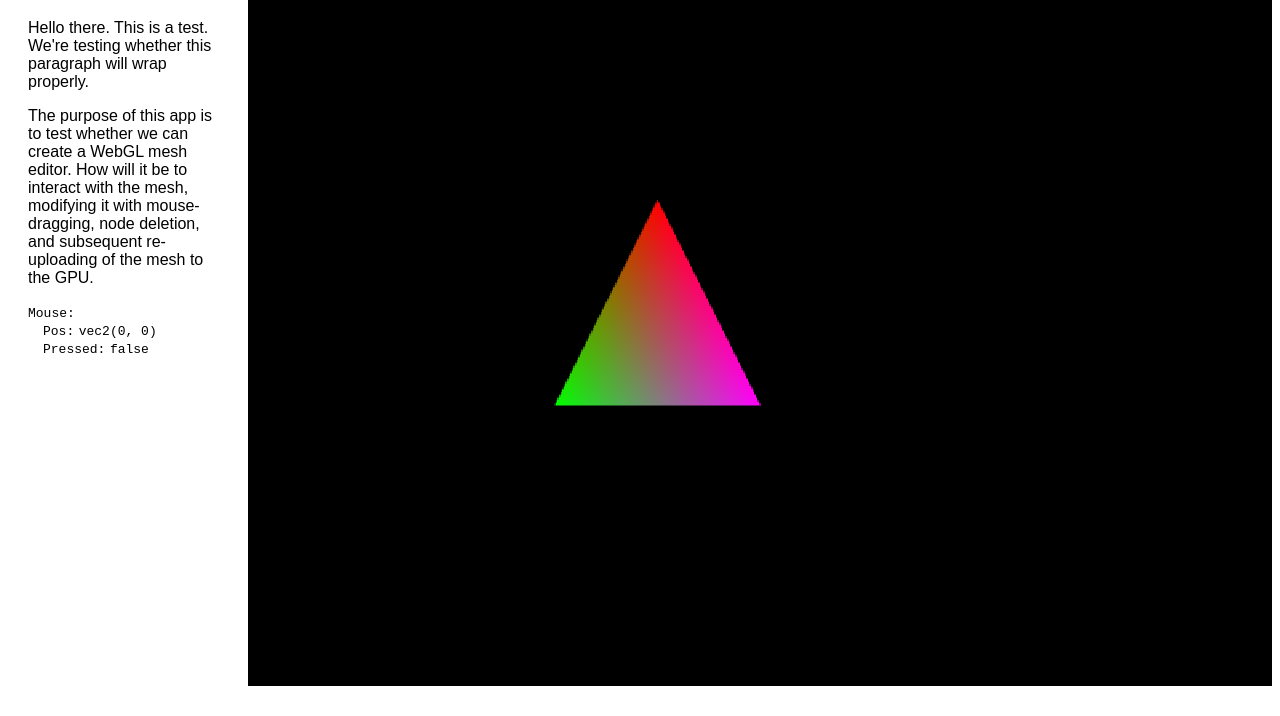
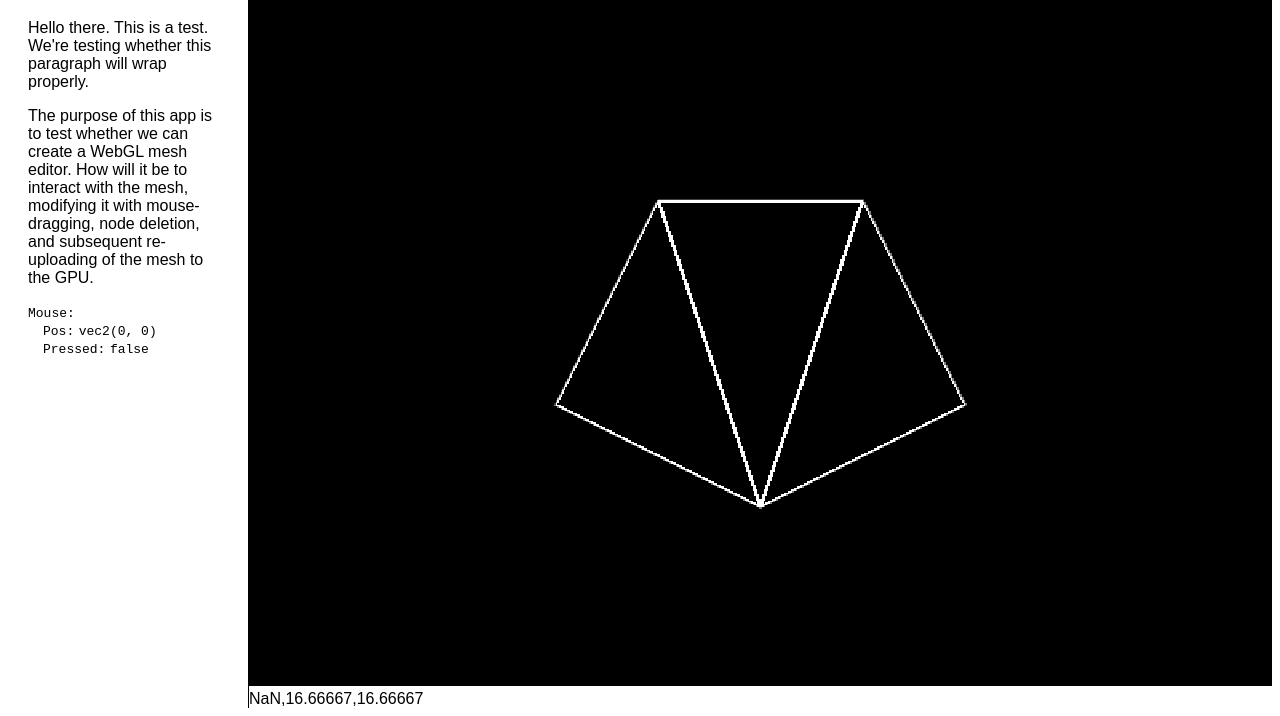
Before and after one commit to SimenLK/js-mesh-editor, a website built with Vite: page index.html in a window 1280 px wide. Shown: the part 89-805 px from the top of the page. Built offline with nearby package versions, Linux system fonts and the light colour scheme.

Commit message:
feat: Add wireframe rendering

```diff
--- a/draw-scene.js
+++ b/draw-scene.js
@@ -21,7 +21,7 @@ function set_pos_attribute(gl, program_info, buffers) {
 }
 
 function set_color_attribute(gl, program_info, buffers) {
-  const num_components = 3;
+  const num_components = 4;
   const type = gl.FLOAT;
   const normalize = false;
   const stride = 0;
@@ -36,8 +36,27 @@ function set_color_attribute(gl, program_info, buffers) {
     stride,
     offset,
   );
+  gl.enableVertexAttribArray(program_info.attrib_locations.vertex_color);
+}
 
-  gl.enableVertexAttribArray(program_info.attrib_locations.vertex_color);
+function set_barycentric_attribute(gl, program_info, buffers) {
+  const num_components = 3;
+  const type = gl.FLOAT;
+  const normalize = false;
+  const stride = 0;
+  const offset = 0;
+
+  gl.bindBuffer(gl.ARRAY_BUFFER, buffers.barycentric);
+  gl.vertexAttribPointer(
+    program_info.attrib_locations.vertex_barycentric,
+    num_components,
+    type,
+    normalize,
+    stride,
+    offset,
+  );
+
+  gl.enableVertexAttribArray(program_info.attrib_locations.vertex_barycentric);
 }
 
 function draw_scene(state) {
@@ -65,7 +84,8 @@ function draw_scene(state) {
   mat4.perspective(view_to_projection, fov, aspect_ratio, z_near, z_far);
 
   set_pos_attribute(gl, program_info, buffers);
-  set_color_attribute(gl, program_info, buffers);
+  // set_color_attribute(gl, program_info, buffers);
+  set_barycentric_attribute(gl, program_info, buffers);
 
   const model_to_world = mat4.create();
   const world_to_view = mat4.create();
@@ -100,6 +120,8 @@ function draw_scene(state) {
     );
   }
 
+  gl.bindBuffer(gl.ELEMENT_ARRAY_BUFFER, buffers.index);
+
   gl.useProgram(program_info.program);
 
   gl.uniformMatrix4fv(
@@ -121,9 +143,10 @@ function draw_scene(state) {
   );
 
   {
+    const vertex_count = mesh.indices.length;
+    const type = gl.UNSIGNED_SHORT;
     const offset = 0;
-    const vertex_count = 3;
-    gl.drawArrays(gl.TRIANGLES, offset, vertex_count);
+    gl.drawElements(gl.TRIANGLES, vertex_count, type, offset);
   }
 }
 
--- a/index.html
+++ b/index.html
@@ -9,27 +9,32 @@
 
   <script id="vertex-shader" type="x-shader/x-vertex">
     attribute vec4 a_vertexPosition;
-    attribute vec4 a_vertex_color;
+    attribute vec3 a_barycentric;
 
     uniform mat4 u_model_to_world;
     uniform mat4 u_world_to_view;
     uniform mat4 u_view_to_projection;
 
-    varying lowp vec4 v_color;
+    varying lowp vec3 v_barycentric;
 
     void main()
     {
       gl_Position = u_view_to_projection * u_world_to_view * u_model_to_world * a_vertexPosition;
-      v_color = a_vertex_color;
+
+      v_barycentric = a_barycentric;
     }
   </script>
 
   <script id="fragment-shader" type="x-shader/x-fragment">
-    varying lowp vec4 v_color;
+    varying lowp vec3 v_barycentric;
 
     void main()
     {
-      gl_FragColor = v_color;
+      if (v_barycentric.x < 0.01 || v_barycentric.y < 0.01 || v_barycentric.z < 0.01) {
+        gl_FragColor = vec4(1.0, 1.0, 1.0, 1.0);
+      } else {
+        gl_FragColor = vec4(0.0, 0.0, 0.0, 1.0);
+      }
     }
   </script>
 
@@ -58,7 +63,10 @@
     </div>
   </div>
 
-  <canvas id="mesh-editor" width="640" height="480"></canvas>
+  <div class="canvas-container">
+    <canvas id="mesh-editor" width="640" height="480"></canvas>
+    <div id="fps-chart">test</div>
+  </div>
 </main>
 
 </body>
--- a/index.js
+++ b/index.js
@@ -4,6 +4,10 @@ import { init_buffers } from "./init-buffers.js";
 import { draw_scene } from "./draw-scene.js";
 
 console.log("Hello from js");
+
+function sleep(ms) {
+  return new Promise(resolve => setTimeout(resolve, ms));
+}
 
 function load_shader(gl, type, src) {
   const shader = gl.createShader(type);
@@ -45,27 +49,55 @@ function init_shader_program(gl, vertex_shader_src, fragment_shader_src) {
   return program;
 }
 
+function calculate_barycentric(length) {
+}
+
 function create_mesh() {
+  const vertices = [
+    0.0, 1.0,
+    -1.0, -1.0,
+    1.0, -2.0,
+    2.0, 1.0,
+    3.0, -1.0,
+  ];
+  const indices = [
+    0, 1, 2,
+    0, 2, 3,
+    2, 3, 4,
+  ];
+  //const barycentric = calculate_barycentric(vertices.length);
+  const barycentric = [
+    1, 0, 0,
+    0, 1, 0,
+    0, 0, 1,
+    0, 1, 0,
+    1, 0, 0,
+    0, 0, 1,
+    0, 1, 0,
+    1, 0, 0,
+    0, 0, 1,
+  ];
   const mesh = {
     pos: { x: -1.0, y: 1.0 },
     // y axis rotation in radians?
     angle: 0.0,
     // A triangle
-    vertices: [
-      0.0, 1.0,
-      1.0, -1.0,
-      -1.0, -1.0,
-    ],
+    vertices: vertices,
+    barycentric: barycentric,
+    indices: indices,
     colors: [
       1.0, 0.0, 0.0, 1.0, // red
       0.0, 1.0, 0.0, 1.0, // green
       0.0, 0.0, 1.0, 1.0, // blue
+      1.0, 0.0, 1.0, 1.0, // idk
     ],
   };
 
   return mesh;
 }
 
+let fps_chart_elem = document.getElementById("fps-chart");
+let times = [];
 let start_time_s;
 
 const model_rotate_speed = 2.0;
@@ -78,6 +110,15 @@ function step(state, timestamp_ms) {
   const timestamp_s = 0.001 * timestamp_ms;
   const elapsed_s = timestamp_s - start_time_s;
   start_time_s = timestamp_s;
+
+  if (state.frame_count % 100 === 0) {
+    times.push(1000 * elapsed_s);
+    const formatted = times.map((time) => time.toFixed(5));
+    fps_chart_elem.innerText = formatted;
+    if (times.length > 10) {
+      times.shift();
+    }
+  }
 
   let new_pos = mesh.pos;
 
@@ -120,6 +161,8 @@ function step(state, timestamp_ms) {
   // console.debug("Render: timestamp: %i - %i = %i", timestamp, start_time, elapsed);
   draw_scene(state);
 
+  state.frame_count += 1;
+
   requestAnimationFrame((t) => step(state, t));
 }
 
@@ -152,7 +195,8 @@ function main() {
     program: shader_program,
     attrib_locations: {
       vertex_pos: gl.getAttribLocation(shader_program, "a_vertexPosition"),
-      vertex_color: gl.getAttribLocation(shader_program, "a_vertex_color"),
+      // vertex_color: gl.getAttribLocation(shader_program, "a_vertex_color"),
+      vertex_barycentric: gl.getAttribLocation(shader_program, "a_barycentric"),
     },
     uniform_locations: {
       model_to_world: gl.getUniformLocation(shader_program, "u_model_to_world"),
@@ -163,9 +207,10 @@ function main() {
 
   const mesh = create_mesh();
 
-  const buffers = init_buffers(gl, mesh.vertices, mesh.colors);
+  const buffers = init_buffers(gl, mesh.vertices, mesh.colors, mesh.indices, mesh.barycentric);
 
   const state = {
+    frame_count: 0,
     gl: gl,
     program_info: program_info,
     buffers: buffers,
--- a/init-buffers.js
+++ b/init-buffers.js
@@ -3,9 +3,19 @@ function init_position_buffer(gl, vertices) {
 
   gl.bindBuffer(gl.ARRAY_BUFFER, pos_buffer);
 
-  gl.bufferData(gl.ARRAY_BUFFER, new Float32Array(vertices), gl.DYNAMIC_DRAW);
+  gl.bufferData(gl.ARRAY_BUFFER, new Float32Array(vertices), gl.STATIC_DRAW);
 
   return pos_buffer;
+}
+
+function init_index_buffer(gl, indices) {
+  const buffer = gl.createBuffer();
+
+  gl.bindBuffer(gl.ELEMENT_ARRAY_BUFFER, buffer);
+
+  gl.bufferData(gl.ELEMENT_ARRAY_BUFFER, new Uint16Array(indices), gl.STATIC_DRAW);
+
+  return buffer;
 }
 
 function init_color_buffer(gl, colors) {
@@ -17,13 +27,26 @@ function init_color_buffer(gl, colors) {
   return buffer;
 }
 
-function init_buffers(gl, vertices, colors) {
+function init_barycentric_buffer(gl, barycentric) {
+  const buffer = gl.createBuffer();
+
+  gl.bindBuffer(gl.ARRAY_BUFFER, buffer);
+  gl.bufferData(gl.ARRAY_BUFFER, new Float32Array(barycentric), gl.STATIC_DRAW);
+
+  return buffer;
+}
+
+function init_buffers(gl, vertices, colors, indices, barycentric) {
   const pos_buffer = init_position_buffer(gl, vertices);
+  const index_buffer = init_index_buffer(gl, indices);
   const color_buffer = init_color_buffer(gl, colors);
+  const barycentric_buffer = init_barycentric_buffer(gl, barycentric);
 
   return {
     position: pos_buffer,
+    index: index_buffer,
     color: color_buffer,
+    barycentric: barycentric_buffer,
   };
 }
 
--- a/style.css
+++ b/style.css
@@ -7,7 +7,7 @@ main {
 }
 
 canvas {
-  flex-grow: 1;
+  width: 100%;
   image-rendering: pixelated;
 }
 
@@ -17,4 +17,8 @@ canvas {
   border-right: 1px black solid;
 }
 
+.canvas-container {
+  flex-grow: 1;
+}
+
 /* vim: set et ts=2 sw=2 */
```
